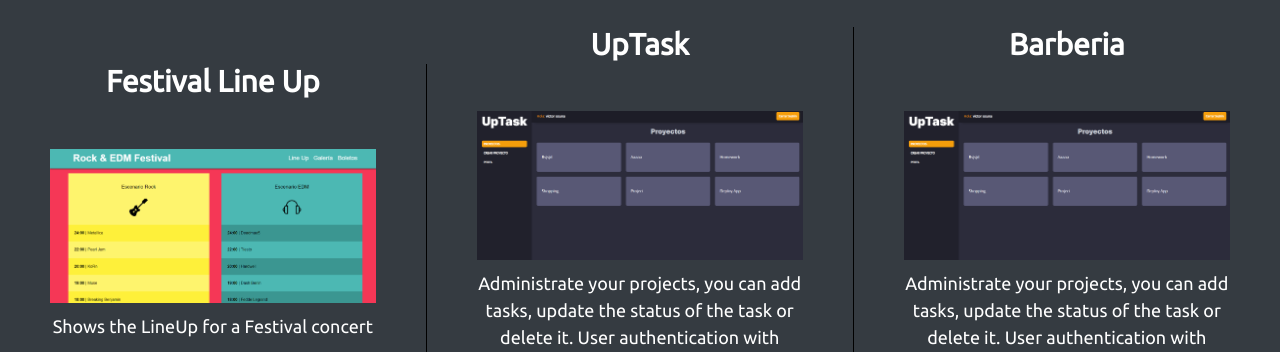
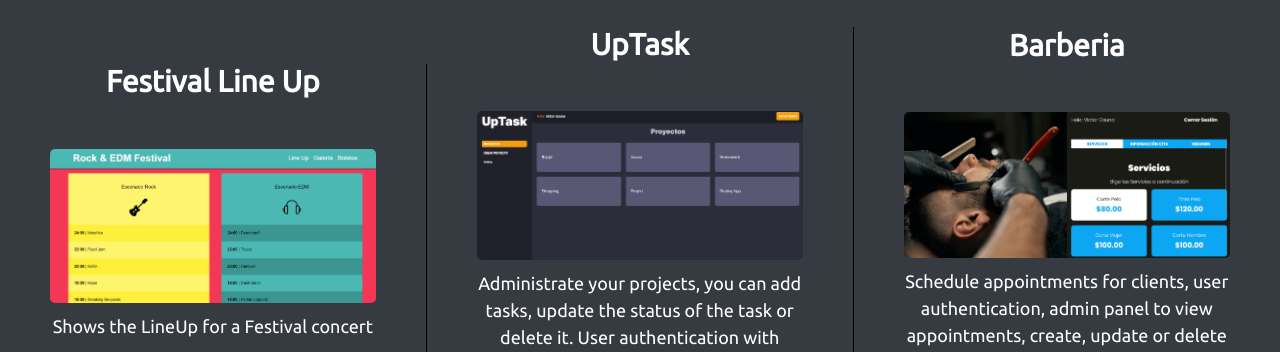
Before and after one commit to victorosuna/Portafolio, a website: page index.html in a window 1280 px wide. Shown: the part 990-1342 px from the top of the page. Drawn offline with Linux system fonts and the light colour scheme.

Commit message:
add project section

```diff
--- a/index.html
+++ b/index.html
@@ -113,9 +113,10 @@
             <h3>Barberia</h3>
 
             <div class="imagen">
-                <img src="img/uptask.png" alt="foto">
+                <img src="img/barber.png" alt="foto">
             </div>
-            <p>Administrate your projects, you can add tasks, update the status of the task or delete it. User authentication with email and password</p>
+            <p>Schedule appointments for clients, user authentication, admin panel to view appointments, create, update or
+            delete services.</p>
 
             <ul>
                 <li>
@@ -133,7 +134,7 @@
             </ul>
 
             <div class="container">
-                <a href="https://barberiarisa.domcloud.io/" target="_blank" class="link-proyecto">Go to the project!</a>
+                <a href="https://barbeuriarisa.domcloud.io/" target="_blank" class="link-proyecto">Go to the project!</a>
             </div>
 
         </div>
--- a/src/scss/layout/_proyectos.scss
+++ b/src/scss/layout/_proyectos.scss
@@ -62,6 +62,7 @@
         size: auto;
         text-align: center;
         transition: 0.3s;
+        border-radius: 0.5rem;
 
         &:hover {
           transform: scale(120%);
```
Also changed, not shown: build/css/app.css, img/barber.png (added), 1 other file.
